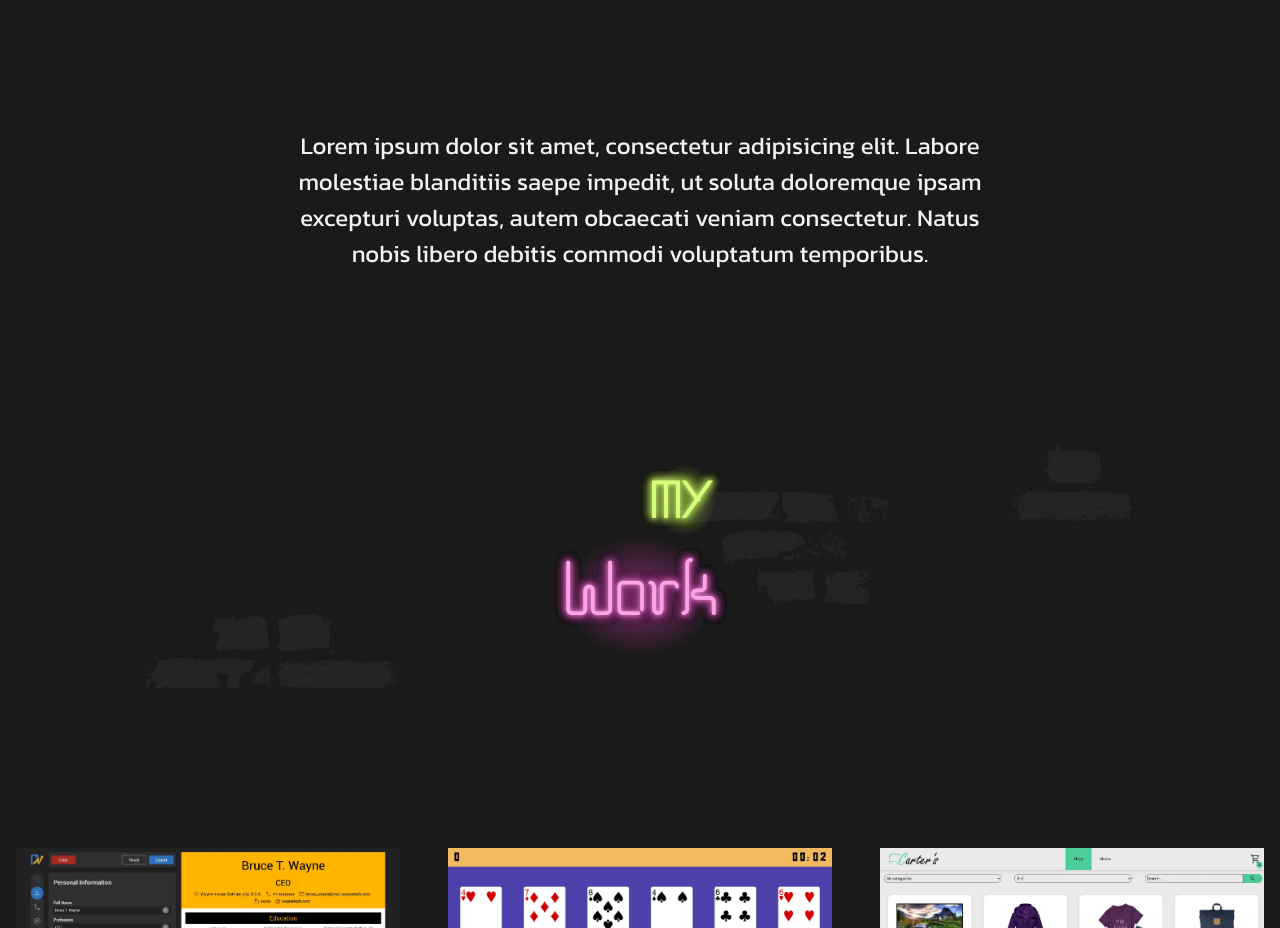
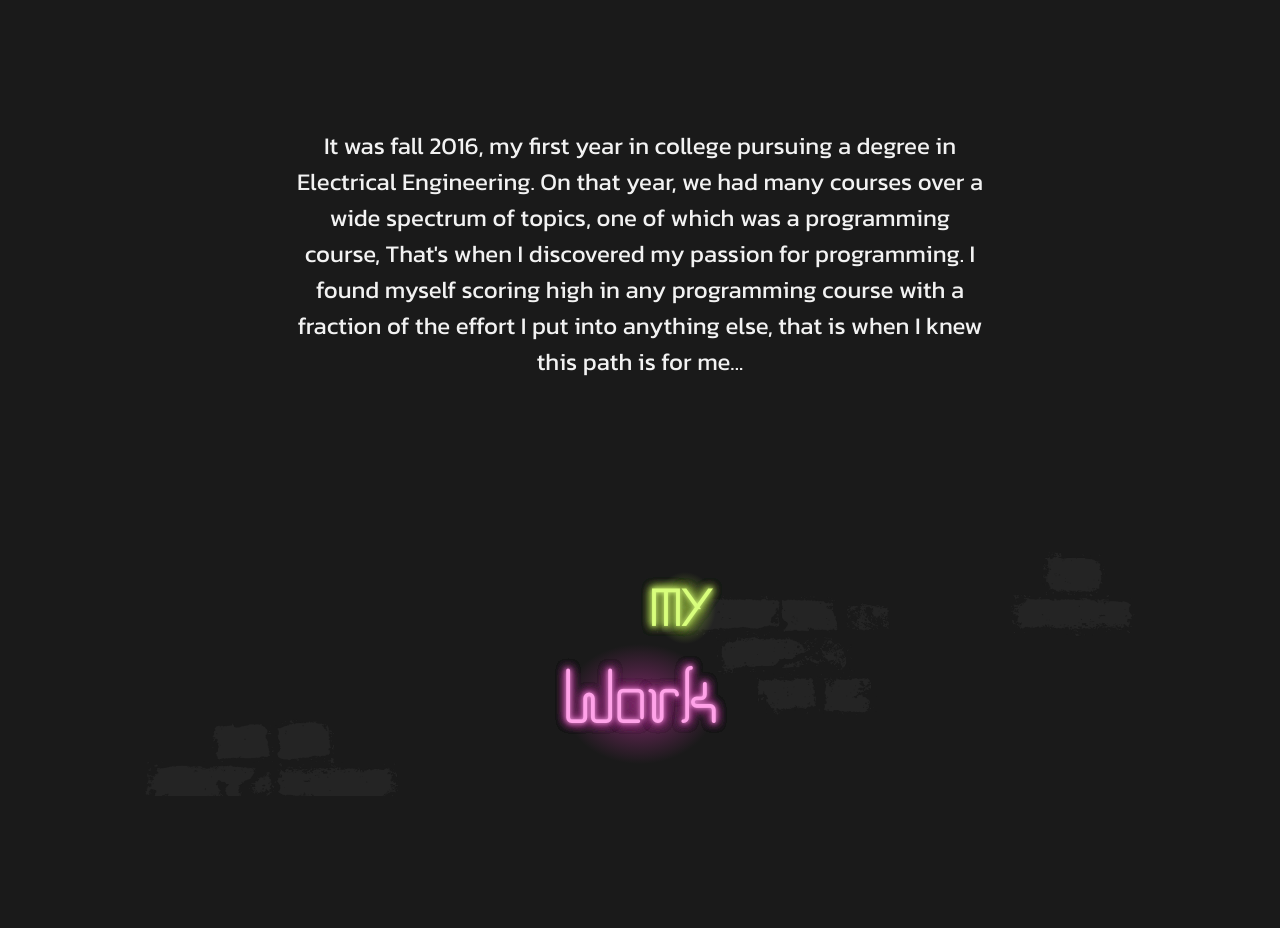
Before and after one commit to Diaa-E/portfolio, a React (Vite) app: page /web in a window 1280 px wide. Shown: the part 960-1888 px from the top of the page. Built offline with nearby package versions, Linux system fonts and the light colour scheme.

Commit message:
Add real bio

```diff
--- a/src/components/AboutWeb.jsx
+++ b/src/components/AboutWeb.jsx
@@ -73,10 +73,11 @@ export default function AboutWeb()
             }
             </ul>
             <p ref={bioRef} className={styles["bio"]}>
-                Lorem ipsum dolor sit amet, consectetur adipisicing elit.
-                Labore molestiae blanditiis saepe impedit, ut soluta doloremque
-                ipsam excepturi voluptas, autem obcaecati veniam consectetur.
-                Natus nobis libero debitis commodi voluptatum temporibus.
+                It was fall 2016, my first year in college pursuing a degree in Electrical Engineering. On that year,
+                we had many courses over a wide spectrum of topics, one of which was a programming course,
+                That's when I discovered my passion for programming.
+                I found myself scoring high in any programming course with a fraction of the effort I put into
+                anything else, that is when I knew this path is for me...
             </p>
         </>
     )
```
